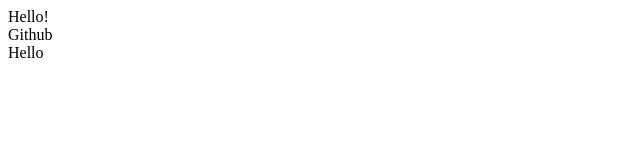
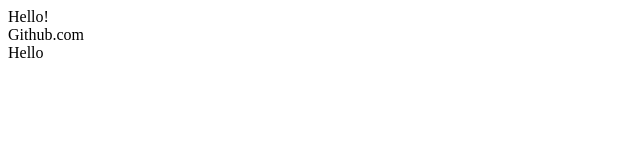
Before and after one commit to szsxtc/eip, a plain HTML site: page index.html in a window 1280 px wide. Shown: the full height of the page, 0-640 px from the left. Drawn offline with Linux system fonts and the light colour scheme.

Commit message:
test from webstorm 2016.3.1

```diff
--- a/index.html
+++ b/index.html
@@ -4,7 +4,7 @@
 </head>
 <body>
   <div><span>Hello!</span></div>
-  <div>Github</div>
+  <div>Github.com</div>
   <div>Hello</div>
 </body>
 </html>
```
